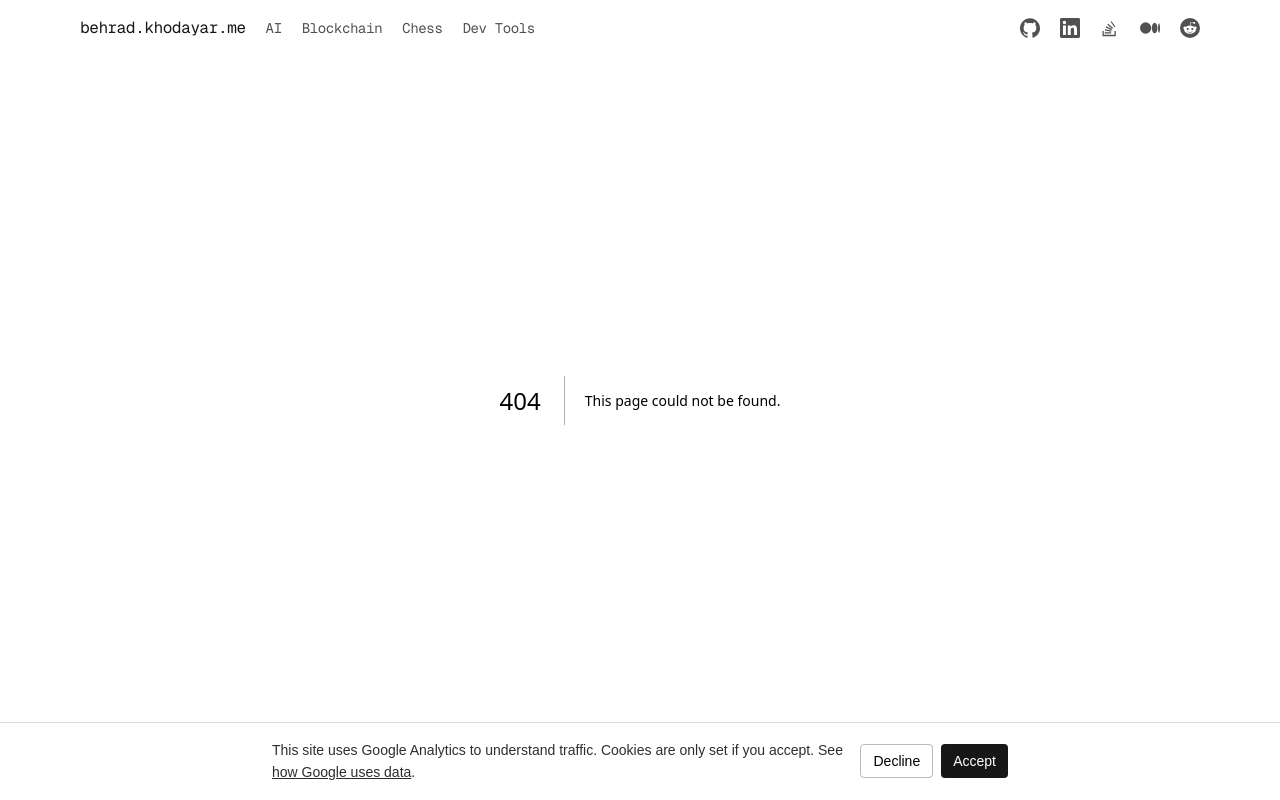
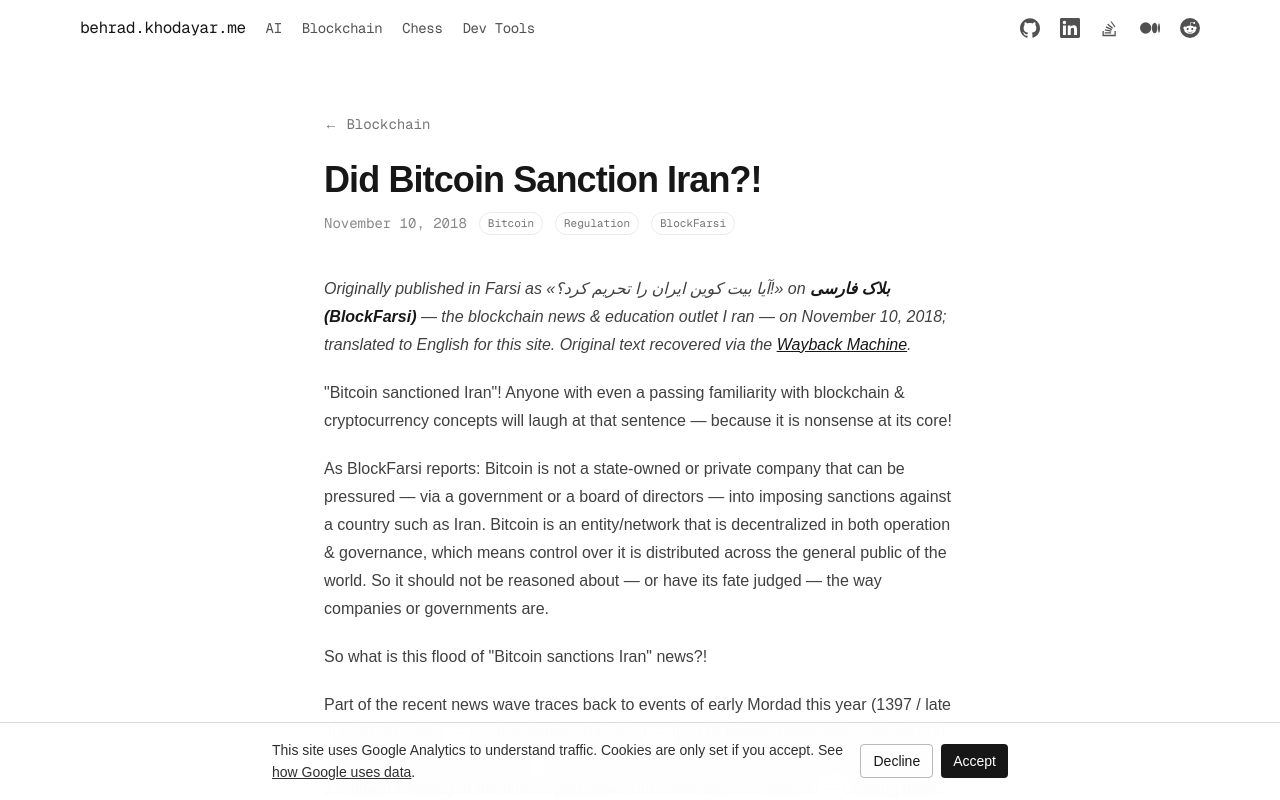
Before and after one commit to behradkhodayar/behradkhodayar, a Next.js app: page /blockchain/did-bitcoin-sanction-iran in a window 1280 px wide. Before the commit this address had no page. Shown: the top 800 px of the page. Built offline with nearby package versions, Linux system fonts and the light colour scheme.

Commit message:
Add did-Bitcoin-sanction-Iran post

```diff
--- a/app/blockchain/content.ts
+++ b/app/blockchain/content.ts
@@ -7,6 +7,14 @@
 import { type Post, byDateDesc } from "../lib/content";
 
 export const posts: Post[] = [
+  {
+    slug: "did-bitcoin-sanction-iran",
+    title: "Did Bitcoin Sanction Iran?!",
+    date: "2018-11-10",
+    excerpt:
+      "Separating fact from headline around US sanctions, seized bitcoins and exchange geo-blocks — why 'Bitcoin sanctioned Iran' is a category error. Translated from BlockFarsi.",
+    tags: ["Bitcoin", "Regulation", "BlockFarsi"],
+  },
   {
     slug: "bitcoin-global-warming",
     title: "Bitcoin Adoption Could Push Global Warming Past the 2°C Threshold",
--- /dev/null
+++ b/app/blockchain/did-bitcoin-sanction-iran/page.mdx
@@ -0,0 +1,40 @@
+import PostLayout from "../../ai/components/PostLayout";
+
+export const meta = {
+  title: "Did Bitcoin Sanction Iran?!",
+  date: "2018-11-10",
+  tags: ["Bitcoin", "Regulation", "BlockFarsi"],
+};
+
+export const metadata = {
+  title: meta.title,
+  description:
+    "Separating fact from headline around US sanctions, seized bitcoins and exchange geo-blocks — why 'Bitcoin sanctioned Iran' is a category error. Translated from the BlockFarsi archive.",
+  alternates: {
+    canonical: "https://behrad.khodayar.me/blockchain/did-bitcoin-sanction-iran/",
+  },
+};
+
+export default function Layout({ children }) {
+  return (
+    <PostLayout meta={meta} backHref="/blockchain" backLabel="Blockchain">
+      {children}
+    </PostLayout>
+  );
+}
+
+*Originally published in Farsi as «آیا بیت کوین ایران را تحریم کرد؟!» on **بلاک فارسی (BlockFarsi)** — the blockchain news & education outlet I ran — on November 10, 2018; translated to English for this site. Original text recovered via the [Wayback Machine](https://web.archive.org/web/2019/http://blockfarsi.com/news/%d8%a8%db%8c%d8%aa-%da%a9%d9%88%db%8c%d9%86-%d8%a7%db%8c%d8%b1%d8%a7%d9%86-%d8%b1%d8%a7-%d8%aa%d8%ad%d8%b1%db%8c%d9%85-%da%a9%d8%b1%d8%af/).*
+
+"Bitcoin sanctioned Iran"! Anyone with even a passing familiarity with blockchain & cryptocurrency concepts will laugh at that sentence — because it is nonsense at its core!
+
+As BlockFarsi reports: Bitcoin is not a state-owned or private company that can be pressured — via a government or a board of directors — into imposing sanctions against a country such as Iran. Bitcoin is an entity/network that is decentralized in both operation & governance, which means control over it is distributed across the general public of the world. So it should not be reasoned about — or have its fate judged — the way companies or governments are.
+
+So what is this flood of "Bitcoin sanctions Iran" news?!
+
+Part of the recent news wave traces back to events of early Mordad this year (1397 / late July 2018), when — per the website Bitcoinist — the US federal government seized 500 bitcoins belonging to Iranians. Those bitcoins were worth roughly 25 billion rials (about 2.5 billion tomans) at the time of purchase. But some sites & channels — chasing traffic, or with motives unknown to this author — have been recirculating this stale, dated news, worrying a wide spectrum of actors in the blockchain & crypto space.
+
+The other driver of similar "digital currencies sanction Iran" / "Bitcoin drops support for Iran" stories is the recent actions of some international crypto exchanges. Per statements by Sepehr Mohammadi, head of the Iran Blockchain Association, Binance and Bittrex are among the exchanges that have recently — unofficially — stopped serving Iran. Those decisions came after the new round of unjust US sanctions against our country took effect on Aban 14 (November 5).
+
+But all of this news, even assuming complete accuracy, in no way amounts to Bitcoin sanctioning Iran. An example makes it clearer: international banks sanctioning Iran doesn't mean the dollar sanctioned Iran — if it did, the price of the dollar inside the country would have collapsed to zero rials. The same holds for Bitcoin. A number of international exchanges halting trading for users residing in Iran (on Iranian IPs) says nothing about Bitcoin being worthless, and its holders can easily keep buying, selling & exchanging it against digital and traditional currencies among themselves.
+
+So BlockFarsi offers this reassurance to all compatriots active in & enthusiastic about blockchain and digital currencies — Bitcoin above all: they can carry on engaging with digital currencies (chiefly Bitcoin & Ethereum) in accordance with the country's official laws, and shouldn't let such rumors dent their focus on their work.
```
